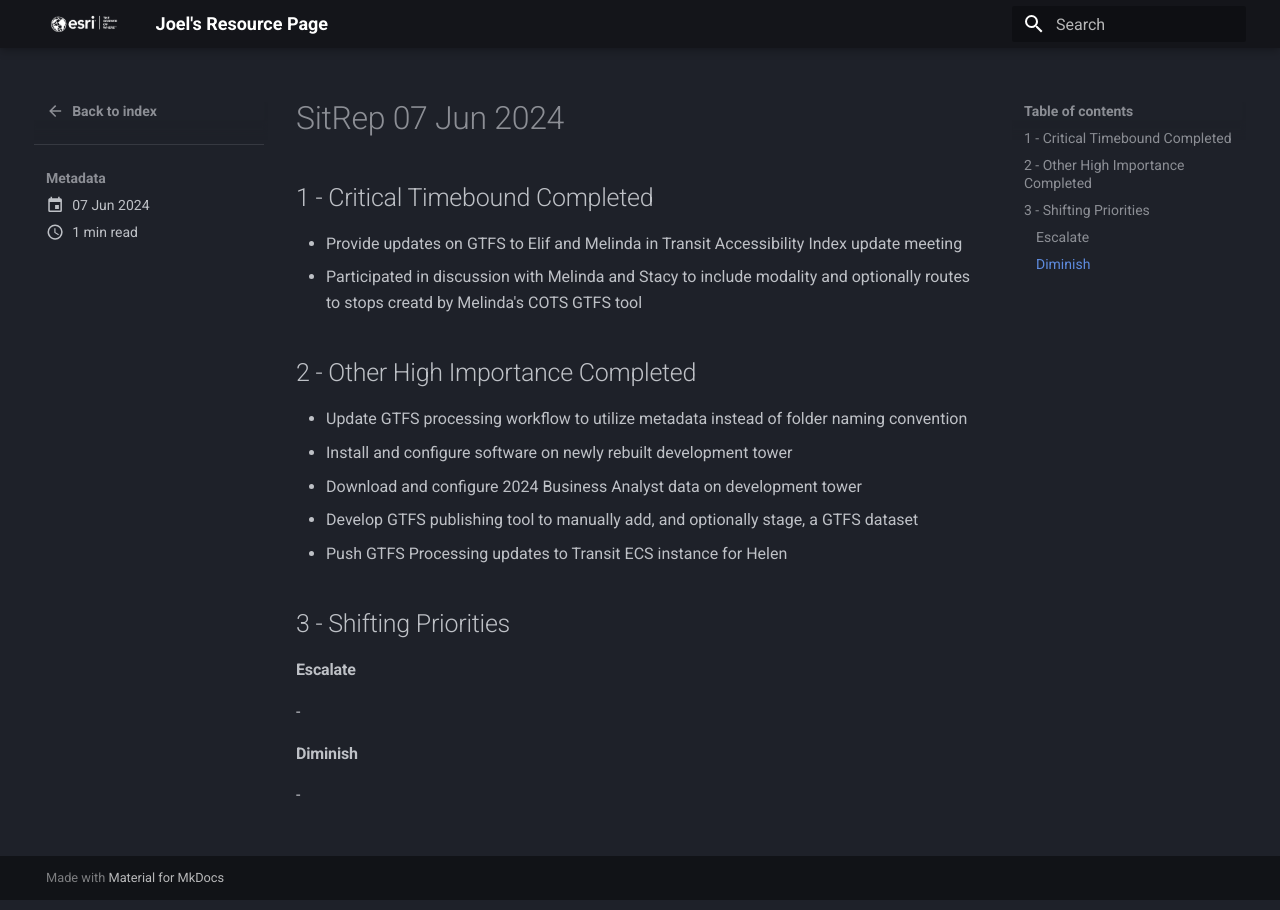
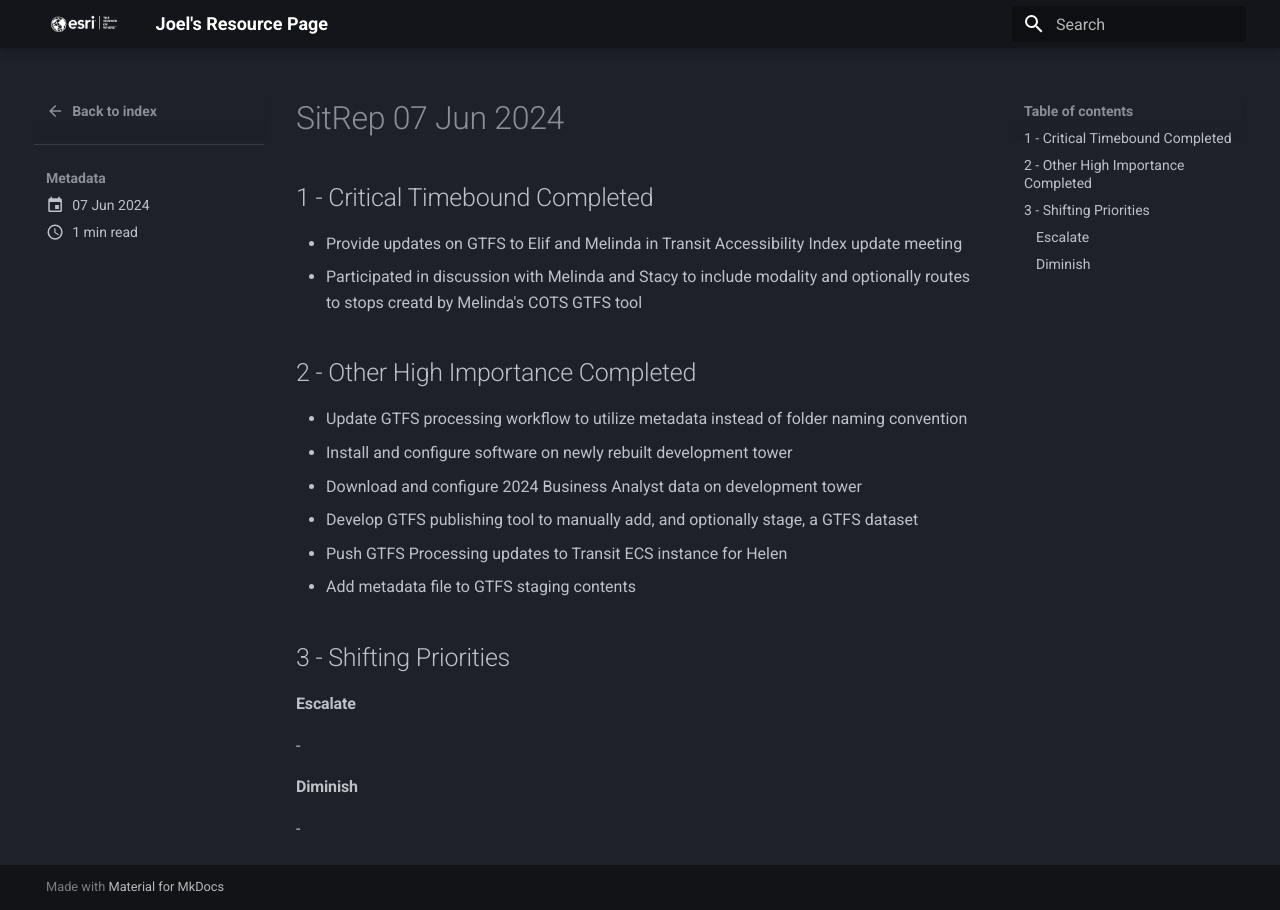
Before and after one commit to knu2xs/esri-resource-page, an MkDocs documentation site: the page built from docs/sitreps/posts/sitrep_20240607.md, in a window 1280 px wide. Built offline with MkDocs 1.6.1 and Material for MkDocs 9.7.7, drawn with Linux system fonts in a browser that asks for light colours.

Commit message:
update sitreps

```diff
--- a/docs/sitreps/posts/sitrep_20240607.md
+++ b/docs/sitreps/posts/sitrep_20240607.md
@@ -16,6 +16,7 @@
 - Download and configure 2024 Business Analyst data on development tower
 - Develop GTFS publishing tool to manually add, and optionally stage, a GTFS dataset
 - Push GTFS Processing updates to Transit ECS instance for Helen
+- Add metadata file to GTFS staging contents
 
 ## 3 - Shifting Priorities
 
```
